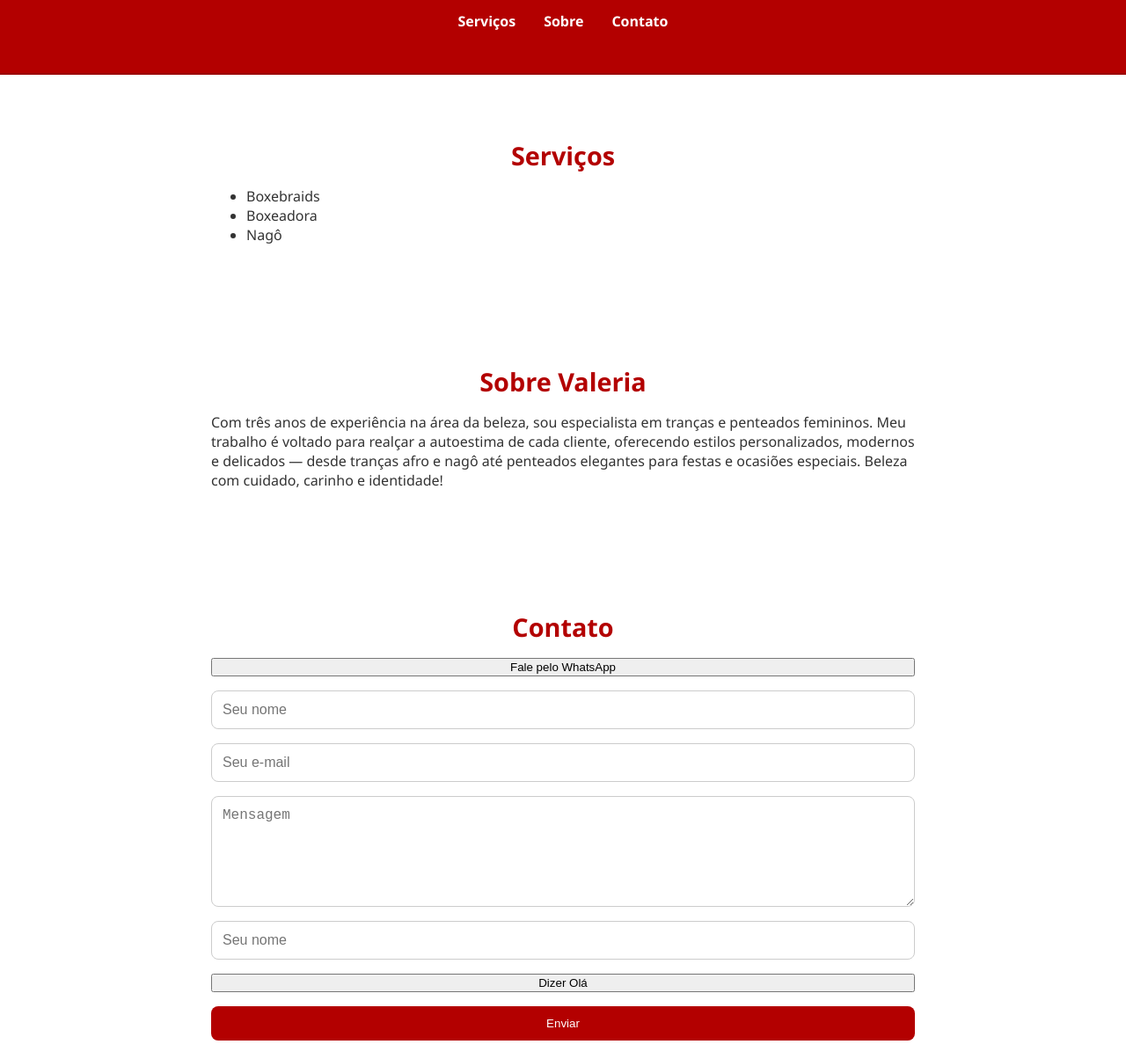
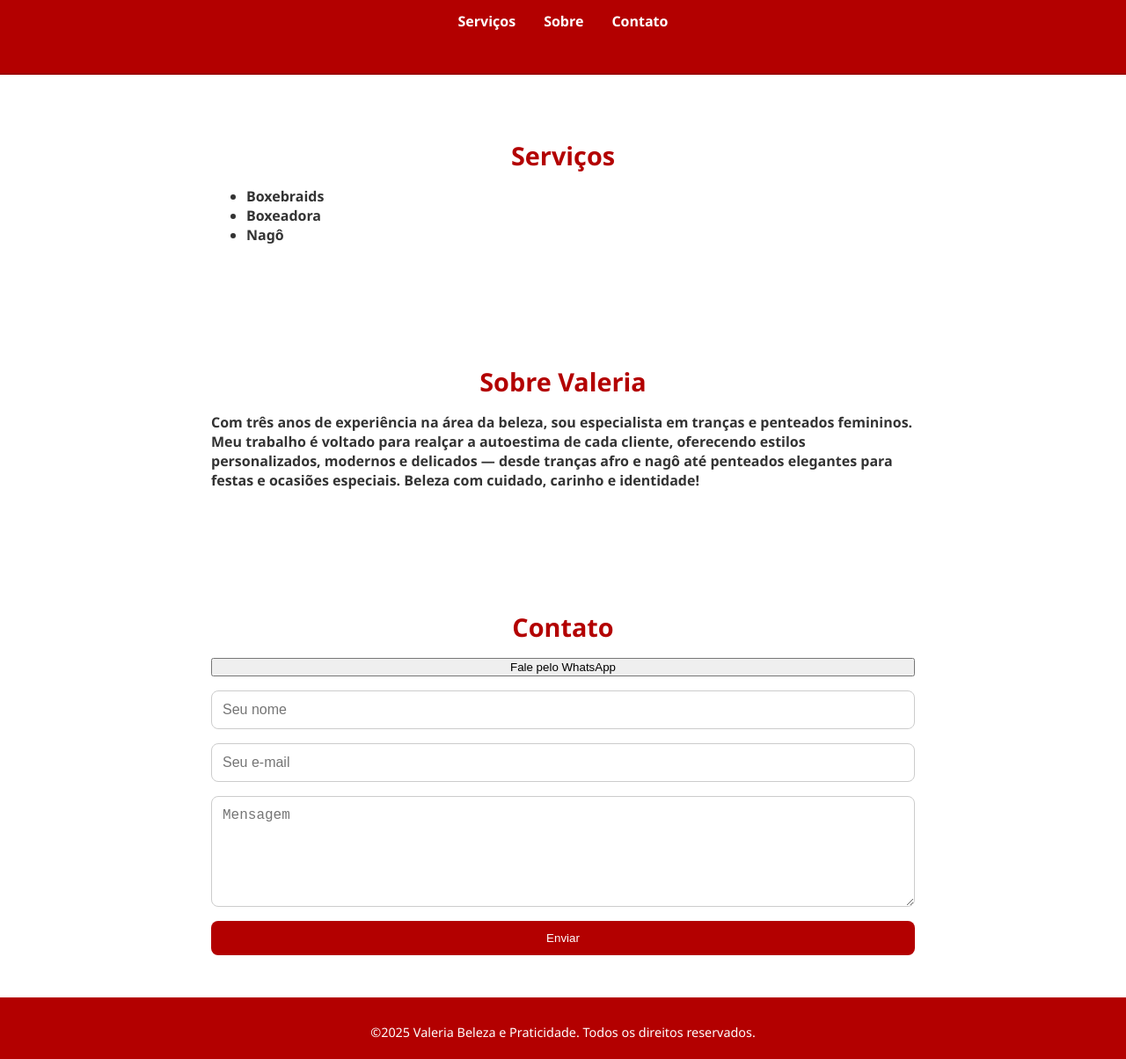
Before and after one commit to SSandravaleria/Meu-Site, a plain HTML site: page index.html in a window 1280 px wide. Shown: the part 96-1300 px from the top of the page at 88% size. Drawn offline with Linux system fonts and the light colour scheme.

Commit message:
Colocando h2 e parágrafo em negrito

```diff
--- a/index.html
+++ b/index.html
@@ -20,21 +20,25 @@
 
     <section id="Serviços">
         <h2>Serviços</h2>
+        <strong>
         <ul>
             <li>Boxebraids</li>
             <li>Boxeadora</li>
             <li>Nagô</li>
         </ul>
+        </strong>
     </section>
 
      <section id="Sobre">
         <h2>Sobre Valeria</h2>
+        <strong>
         <p>Com três anos de experiência na área da beleza,
             sou especialista em tranças e penteados femininos.
             Meu trabalho é voltado para realçar a autoestima de cada cliente,
             oferecendo estilos personalizados,
             modernos e delicados — desde tranças afro e nagô até penteados elegantes para festas e ocasiões especiais.
             Beleza com cuidado, carinho e identidade!</p>
+            </strong>
     </section>
 
     <section id="contato">
@@ -44,8 +48,6 @@
             <input type="text" placeholder="Seu nome" required/>
             <input type="email" placeholder="Seu e-mail" required/>
             <textarea placeholder="Mensagem" required></textarea>
-             <input type="text" id="nome" placeholder="Seu nome">
-            <button onclick="mostrarNome()">Dizer Olá</button>
             <button type="submit">Enviar</button>
 
         </form>
```
